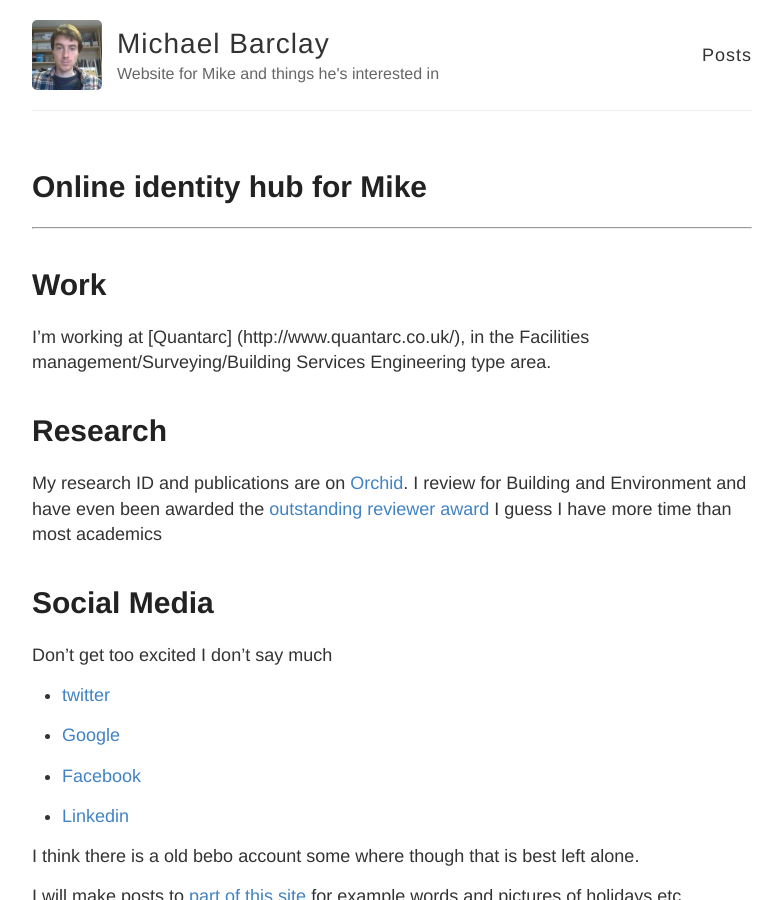
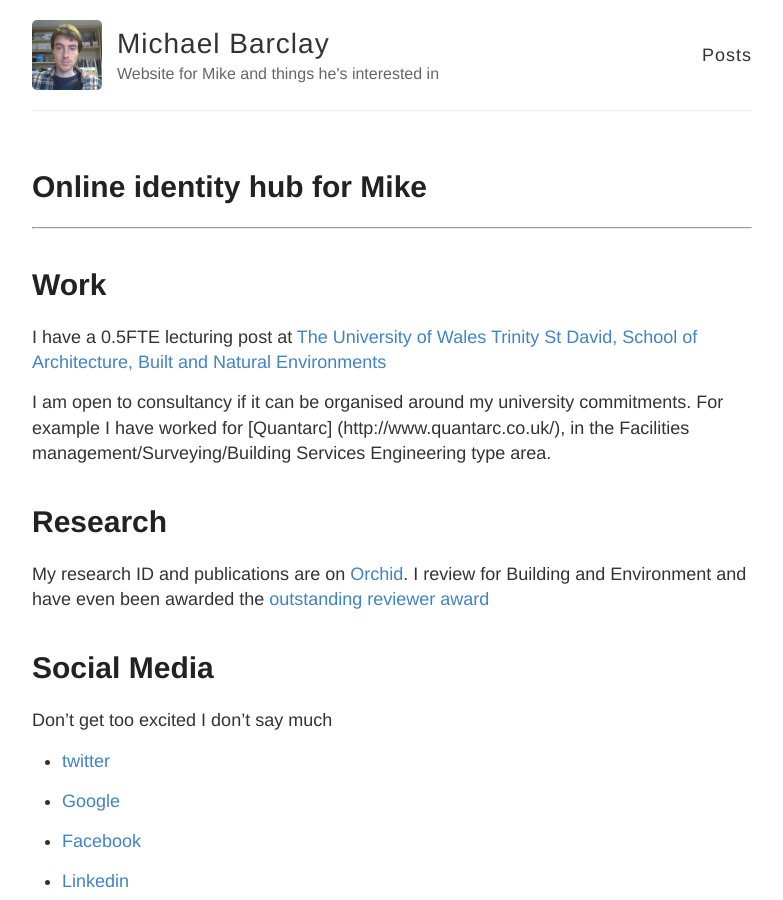
Before and after one commit to MikeBarcl/mikebarcl.github.io, a Jekyll site: the page built from index.md, in a window 1280 px wide and 900 px high. Shown: the whole window, without its empty margins (248-1031 px from the left). Built offline with Jekyll 4.4.1, drawn with Linux system fonts in a browser that asks for light colours; Markdown is read by kramdown in place of the engine named in the settings.

Commit message:
updating website with UWTSD parts

```diff
--- a/index.md
+++ b/index.md
@@ -5,13 +5,14 @@ title: Online identity hub for Mike
 -------
 
 #Work
-I'm working at [Quantarc] (http://www.quantarc.co.uk/), in the Facilities management/Surveying/Building Services Engineering type area.
+I have a 0.5FTE lecturing post at [The University of Wales Trinity St David, School of Architecture, Built and Natural Environments](http://www.uwtsd.ac.uk/built-natural-environment/)
+
+I am open to consultancy if it can be organised around my university commitments. For example I have worked for [Quantarc] (http://www.quantarc.co.uk/), in the Facilities management/Surveying/Building Services Engineering type area.
 
 
 #Research
 My research ID and publications are on [Orchid](http://orcid.org/0000-0002-4417-7903).
-I review for Building and Environment and have even been awarded the [outstanding reviewer award](http://www.reviewerrecognition.elsevier.com/recognition/index?key=1B4517F5E6377160A002F298890F30D874C69BE883FDE66EA24A772F30FED96E) I guess I have more time than most academics
-
+I review for Building and Environment and have even been awarded the [outstanding reviewer award](http://www.reviewerrecognition.elsevier.com/recognition/index?key=1B4517F5E6377160A002F298890F30D874C69BE883FDE66EA24A772F30FED96E)
 
 #Social Media
 Don't get too excited I don't say much
```
Also changed, not shown: 2 other files.
